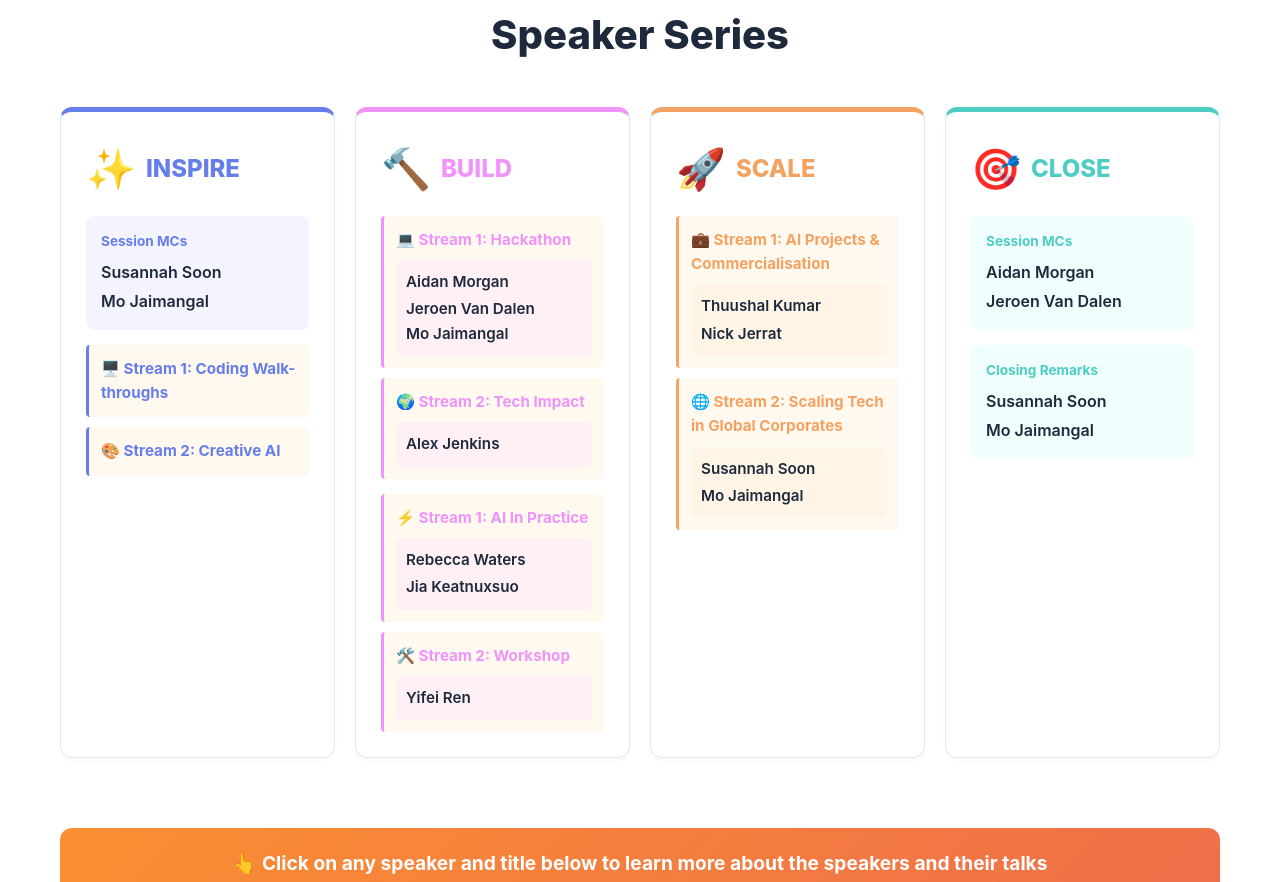
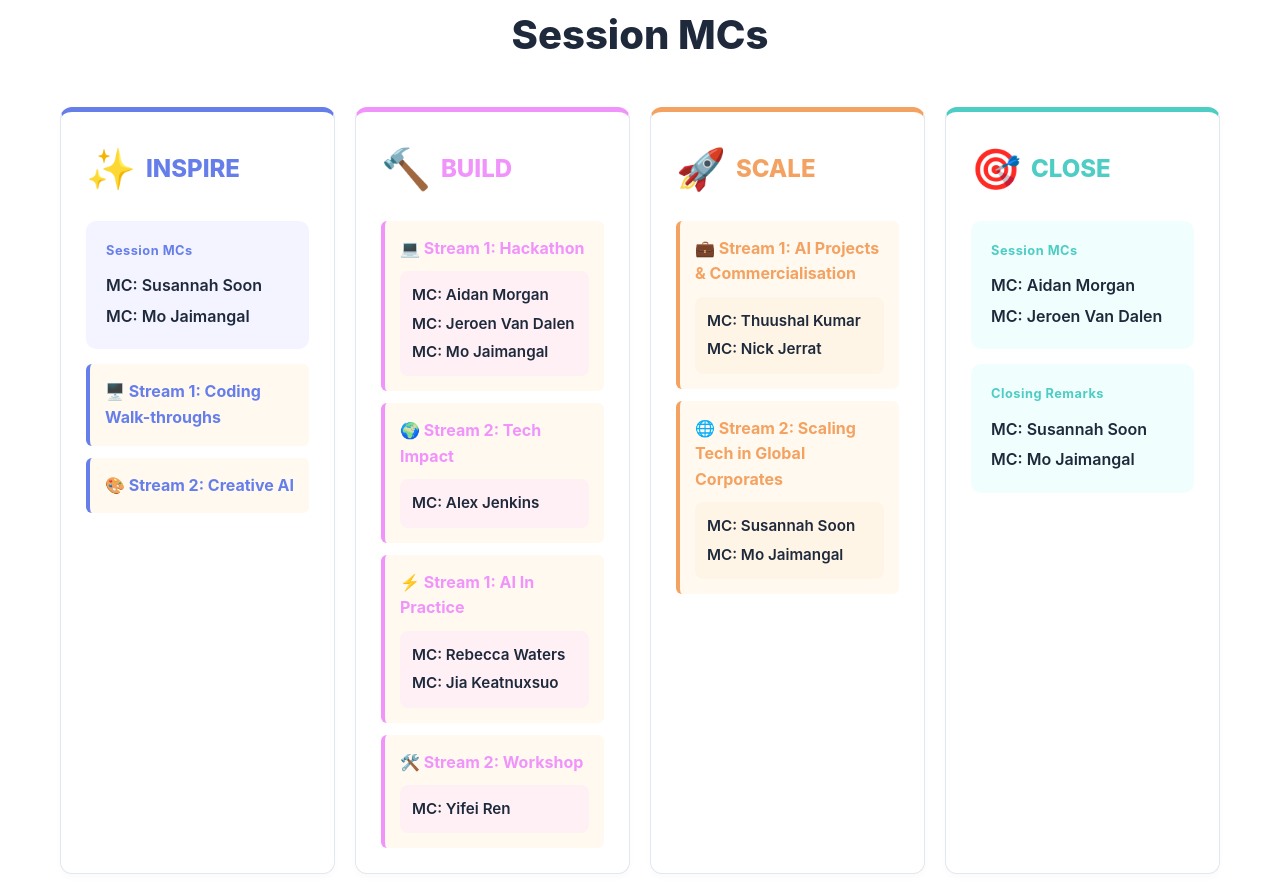
Before and after one commit to aidisrupt/aidisrupt.github.io, a plain HTML site: page index.html in a window 1280 px wide. Shown: the part 2478-3360 px from the top of the page. Drawn offline with Linux system fonts and the light colour scheme.

Commit message:
more photos, updated MC List

```diff
--- a/index.html
+++ b/index.html
@@ -131,113 +131,114 @@
     </div>
 
         <div class="container">
-        <section class="speakers-section">
-            <h2 style="margin-bottom: 40px;">Speaker Series</h2>
+    <section class="speakers-section">
+        <h2 style="margin-bottom: 40px;">Session MCs</h2>
 
-            <div class="themes-grid">
+        <div class="themes-grid">
 
                 <div class="theme-card" style="border-top: 5px solid #667eea;">
-                    <div style="display: flex; align-items: center; gap: 10px; margin-bottom: 15px;">
+                    <div style="display: flex; align-items: center; gap: 10px; margin-bottom: 20px;">
                         <span style="font-size: 2.5rem;">✨</span>
                         <h3 class="theme-title" style="margin-bottom: 0; border-bottom: none; padding-bottom: 0; color: #667eea;">INSPIRE</h3>
                     </div>
-                    <div style="background: #f3f4ff; padding: 15px; border-radius: 8px; margin-bottom: 15px;">
-                        <div style="font-size: 0.85rem; color: #667eea; font-weight: 700; margin-bottom: 8px;">Session MCs</div>
-                        <div style="font-weight: 600; color: var(--text-dark); font-size: 1rem; margin-bottom: 3px;">Susannah Soon</div>
-                        <div style="font-weight: 600; color: var(--text-dark); font-size: 1rem;">Mo Jaimangal</div>
+
+                    <div style="background: #f3f4ff; padding: 20px; border-radius: 10px; margin-bottom: 15px;">
+                        <div style="font-size: 0.8rem;  letter-spacing: 0.5px; color: #667eea; font-weight: 700; margin-bottom: 12px;">Session MCs</div>
+                        <div style="font-weight: 600; color: var(--text-dark); font-size: 1rem; margin-bottom: 5px;">MC: Susannah Soon</div>
+                        <div style="font-weight: 600; color: var(--text-dark); font-size: 1rem;">MC: Mo Jaimangal</div>
                     </div>
-                    <div style="padding: 12px; background: #fff9f0; border-left: 3px solid #667eea; margin-bottom: 10px; border-radius: 4px;">
-                        <div style="color: #667eea; font-weight: 700; font-size: 0.95rem;">🖥️ Stream 1: Coding Walk-throughs</div>
+
+                    <div style="padding: 15px; background: #fff9f0; border-left: 4px solid #667eea; margin-bottom: 12px; border-radius: 6px;">
+                        <div style="color: #667eea; font-weight: 700; font-size: 1rem;">🖥️ Stream 1: Coding Walk-throughs</div>
                     </div>
-                    <div style="padding: 12px; background: #fff9f0; border-left: 3px solid #667eea; border-radius: 4px;">
-                        <div style="color: #667eea; font-weight: 700; font-size: 0.95rem;">🎨 Stream 2: Creative AI</div>
+                    <div style="padding: 15px; background: #fff9f0; border-left: 4px solid #667eea; border-radius: 6px;">
+                        <div style="color: #667eea; font-weight: 700; font-size: 1rem;">🎨 Stream 2: Creative AI</div>
                     </div>
                 </div>
 
                 <div class="theme-card" style="border-top: 5px solid #f093fb;">
-                    <div style="display: flex; align-items: center; gap: 10px; margin-bottom: 15px;">
+                    <div style="display: flex; align-items: center; gap: 10px; margin-bottom: 20px;">
                         <span style="font-size: 2.5rem;">🔨</span>
                         <h3 class="theme-title" style="margin-bottom: 0; border-bottom: none; padding-bottom: 0; color: #f093fb;">BUILD</h3>
                     </div>
 
-                    <div style="padding: 12px; background: #fff9f0; border-left: 3px solid #f093fb; margin-bottom: 10px; border-radius: 4px;">
-                        <div style="color: #f093fb; font-weight: 700; font-size: 0.95rem; margin-bottom: 8px;">💻 Stream 1: Hackathon</div>
-                        <div style="background: #fff0f6; padding: 10px; border-radius: 6px; margin-top: 8px;">
-                            <div style="font-weight: 600; color: var(--text-dark); font-size: 0.95rem; margin-bottom: 3px;">Aidan Morgan</div>
-                            <div style="font-weight: 600; color: var(--text-dark); font-size: 0.95rem;">Jeroen Van Dalen</div>
-                            <div style="font-weight: 600; color: var(--text-dark); font-size: 0.95rem;">Mo Jaimangal</div>
+                    <div style="padding: 15px; background: #fff9f0; border-left: 4px solid #f093fb; margin-bottom: 12px; border-radius: 6px;">
+                        <div style="color: #f093fb; font-weight: 700; font-size: 1rem; margin-bottom: 10px;">💻 Stream 1: Hackathon</div>
+                        <div style="background: #fff0f6; padding: 12px; border-radius: 8px;">
+                            <div style="font-weight: 600; color: var(--text-dark); font-size: 0.95rem; margin-bottom: 4px;">MC: Aidan Morgan</div>
+                            <div style="font-weight: 600; color: var(--text-dark); font-size: 0.95rem; margin-bottom: 4px;">MC: Jeroen Van Dalen</div>
+                            <div style="font-weight: 600; color: var(--text-dark); font-size: 0.95rem;">MC: Mo Jaimangal</div>
                         </div>
                     </div>
 
-                    <div style="padding: 12px; background: #fff9f0; border-left: 3px solid #f093fb; margin-bottom: 15px; border-radius: 4px;">
-                        <div style="color: #f093fb; font-weight: 700; font-size: 0.95rem; margin-bottom: 8px;">🌍 Stream 2: Tech Impact</div>
-                        <div style="background: #fff0f6; padding: 10px; border-radius: 6px; margin-top: 8px;">
-                            <div style="font-weight: 600; color: var(--text-dark); font-size: 0.95rem;">Alex Jenkins</div>
+                    <div style="padding: 15px; background: #fff9f0; border-left: 4px solid #f093fb; margin-bottom: 12px; border-radius: 6px;">
+                        <div style="color: #f093fb; font-weight: 700; font-size: 1rem; margin-bottom: 10px;">🌍 Stream 2: Tech Impact</div>
+                        <div style="background: #fff0f6; padding: 12px; border-radius: 8px;">
+                            <div style="font-weight: 600; color: var(--text-dark); font-size: 0.95rem;">MC: Alex Jenkins</div>
                         </div>
                     </div>
 
-                    <div style="padding: 12px; background: #fff9f0; border-left: 3px solid #f093fb; margin-bottom: 10px; border-radius: 4px;">
-                        <div style="color: #f093fb; font-weight: 700; font-size: 0.95rem; margin-bottom: 8px;">⚡ Stream 1: AI In Practice</div>
-                        <div style="background: #fff0f6; padding: 10px; border-radius: 6px; margin-top: 8px;">
-                            <div style="font-weight: 600; color: var(--text-dark); font-size: 0.95rem; margin-bottom: 3px;">Rebecca Waters</div>
-                            <div style="font-weight: 600; color: var(--text-dark); font-size: 0.95rem;">Jia Keatnuxsuo</div>
+                    <div style="padding: 15px; background: #fff9f0; border-left: 4px solid #f093fb; margin-bottom: 12px; border-radius: 6px;">
+                        <div style="color: #f093fb; font-weight: 700; font-size: 1rem; margin-bottom: 10px;">⚡ Stream 1: AI In Practice</div>
+                        <div style="background: #fff0f6; padding: 12px; border-radius: 8px;">
+                            <div style="font-weight: 600; color: var(--text-dark); font-size: 0.95rem; margin-bottom: 4px;">MC: Rebecca Waters</div>
+                            <div style="font-weight: 600; color: var(--text-dark); font-size: 0.95rem;">MC: Jia Keatnuxsuo</div>
                         </div>
                     </div>
 
-                    <div style="padding: 12px; background: #fff9f0; border-left: 3px solid #f093fb; border-radius: 4px;">
-                        <div style="color: #f093fb; font-weight: 700; font-size: 0.95rem; margin-bottom: 8px;">🛠️ Stream 2: Workshop</div>
-                        <div style="background: #fff0f6; padding: 10px; border-radius: 6px; margin-top: 8px;">
-                            <div style="font-weight: 600; color: var(--text-dark); font-size: 0.95rem;">Yifei Ren</div>
+                    <div style="padding: 15px; background: #fff9f0; border-left: 4px solid #f093fb; border-radius: 6px;">
+                        <div style="color: #f093fb; font-weight: 700; font-size: 1rem; margin-bottom: 10px;">🛠️ Stream 2: Workshop</div>
+                        <div style="background: #fff0f6; padding: 12px; border-radius: 8px;">
+                            <div style="font-weight: 600; color: var(--text-dark); font-size: 0.95rem;">MC: Yifei Ren</div>
                         </div>
                     </div>
                 </div>
 
                 <div class="theme-card" style="border-top: 5px solid #f4a261;">
-                    <div style="display: flex; align-items: center; gap: 10px; margin-bottom: 15px;">
+                    <div style="display: flex; align-items: center; gap: 10px; margin-bottom: 20px;">
                         <span style="font-size: 2.5rem;">🚀</span>
                         <h3 class="theme-title" style="margin-bottom: 0; border-bottom: none; padding-bottom: 0; color: #f4a261;">SCALE</h3>
                     </div>
 
-                    <div style="padding: 12px; background: #fff9f0; border-left: 3px solid #f4a261; margin-bottom: 10px; border-radius: 4px;">
-                        <div style="color: #f4a261; font-weight: 700; font-size: 0.95rem; margin-bottom: 8px;">💼 Stream 1: AI Projects & Commercialisation</div>
-                        <div style="background: #fff5e6; padding: 10px; border-radius: 6px; margin-top: 8px;">
-                            <div style="font-weight: 600; color: var(--text-dark); font-size: 0.95rem; margin-bottom: 3px;">Thuushal Kumar</div>
-                            <div style="font-weight: 600; color: var(--text-dark); font-size: 0.95rem;">Nick Jerrat</div>
+                    <div style="padding: 15px; background: #fff9f0; border-left: 4px solid #f4a261; margin-bottom: 12px; border-radius: 6px;">
+                        <div style="color: #f4a261; font-weight: 700; font-size: 1rem; margin-bottom: 10px;">💼 Stream 1: AI Projects & Commercialisation</div>
+                        <div style="background: #fff5e6; padding: 12px; border-radius: 8px;">
+                            <div style="font-weight: 600; color: var(--text-dark); font-size: 0.95rem; margin-bottom: 4px;">MC: Thuushal Kumar</div>
+                            <div style="font-weight: 600; color: var(--text-dark); font-size: 0.95rem;">MC: Nick Jerrat</div>
                         </div>
                     </div>
 
-                    <div style="padding: 12px; background: #fff9f0; border-left: 3px solid #f4a261; border-radius: 4px;">
-                        <div style="color: #f4a261; font-weight: 700; font-size: 0.95rem; margin-bottom: 8px;">🌐 Stream 2: Scaling Tech in Global Corporates</div>
-                        <div style="background: #fff5e6; padding: 10px; border-radius: 6px; margin-top: 8px;">
-                            <div style="font-weight: 600; color: var(--text-dark); font-size: 0.95rem; margin-bottom: 3px;">Susannah Soon</div>
-                            <div style="font-weight: 600; color: var(--text-dark); font-size: 0.95rem;">Mo Jaimangal</div>
+                    <div style="padding: 15px; background: #fff9f0; border-left: 4px solid #f4a261; border-radius: 6px;">
+                        <div style="color: #f4a261; font-weight: 700; font-size: 1rem; margin-bottom: 10px;">🌐 Stream 2: Scaling Tech in Global Corporates</div>
+                        <div style="background: #fff5e6; padding: 12px; border-radius: 8px;">
+                            <div style="font-weight: 600; color: var(--text-dark); font-size: 0.95rem; margin-bottom: 4px;">MC: Susannah Soon</div>
+                            <div style="font-weight: 600; color: var(--text-dark); font-size: 0.95rem;">MC: Mo Jaimangal</div>
                         </div>
                     </div>
                 </div>
 
                 <div class="theme-card" style="border-top: 5px solid #4ecdc4;">
-                    <div style="display: flex; align-items: center; gap: 10px; margin-bottom: 15px;">
+                    <div style="display: flex; align-items: center; gap: 10px; margin-bottom: 20px;">
                         <span style="font-size: 2.5rem;">🎯</span>
                         <h3 class="theme-title" style="margin-bottom: 0; border-bottom: none; padding-bottom: 0; color: #4ecdc4;">CLOSE</h3>
                     </div>
 
-                    <div style="background: #f0fffe; padding: 15px; border-radius: 8px; margin-bottom: 15px;">
-                        <div style="font-size: 0.85rem; color: #4ecdc4; font-weight: 700; margin-bottom: 8px;">Session MCs</div>
-                        <div style="font-weight: 600; color: var(--text-dark); font-size: 1rem; margin-bottom: 3px;">Aidan Morgan</div>
-                        <div style="font-weight: 600; color: var(--text-dark); font-size: 1rem;">Jeroen Van Dalen</div>
+                    <div style="background: #f0fffe; padding: 20px; border-radius: 10px; margin-bottom: 15px;">
+                        <div style="font-size: 0.8rem;  letter-spacing: 0.5px; color: #4ecdc4; font-weight: 700; margin-bottom: 12px;">Session MCs</div>
+                        <div style="font-weight: 600; color: var(--text-dark); font-size: 1rem; margin-bottom: 5px;">MC: Aidan Morgan</div>
+                        <div style="font-weight: 600; color: var(--text-dark); font-size: 1rem;">MC: Jeroen Van Dalen</div>
                     </div>
 
-                    <div style="background: #f0fffe; padding: 15px; border-radius: 8px;">
-                        <div style="font-size: 0.85rem; color: #4ecdc4; font-weight: 700; margin-bottom: 8px;">Closing Remarks</div>
-                        <div style="font-weight: 600; color: var(--text-dark); font-size: 1rem; margin-bottom: 3px;">Susannah Soon</div>
-                        <div style="font-weight: 600; color: var(--text-dark); font-size: 1rem;">Mo Jaimangal</div>
+                    <div style="background: #f0fffe; padding: 20px; border-radius: 10px;">
+                        <div style="font-size: 0.8rem;  letter-spacing: 0.5px; color: #4ecdc4; font-weight: 700; margin-bottom: 12px;">Closing Remarks</div>
+                        <div style="font-weight: 600; color: var(--text-dark); font-size: 1rem; margin-bottom: 5px;">MC: Susannah Soon</div>
+                        <div style="font-weight: 600; color: var(--text-dark); font-size: 1rem;">MC: Mo Jaimangal</div>
                     </div>
                 </div>
 
             </div>
         </section>
     </div>
-
 
     <div class="container">
         <section>
```
Also changed, not shown: agenda.html (+54 -52 lines), expo.html (+92 -69 lines), hackathon.html (+28 -4 lines), media/alex.jpeg (added), media/lisa.jpeg (added), media/sean.jpeg (added).
